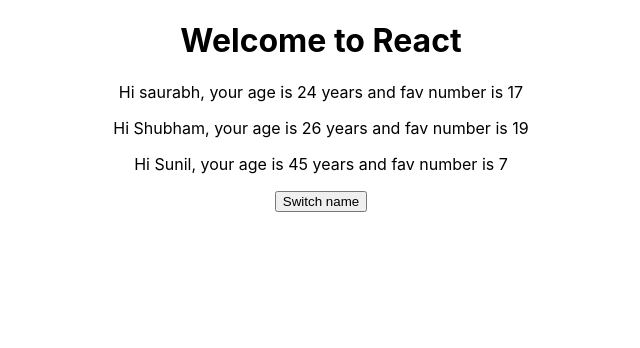
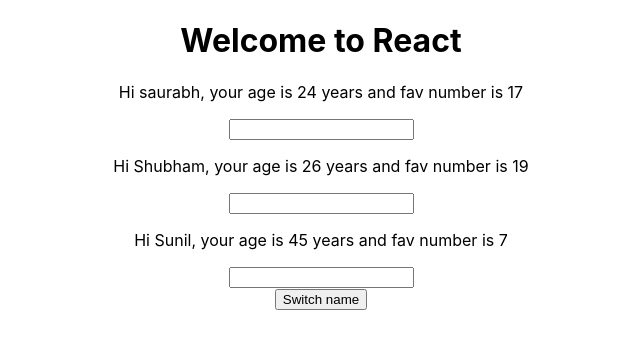
Before and after one commit to UnixLoverSaurabh/react-complete-guide, a React (Create React App) app: page / in a window 1280 px wide. Shown: the top 348 px of the page, without its empty margins (319-959 px from the left). Built offline with nearby package versions, Linux system fonts and the light colour scheme.

Commit message:
two way binding (event.target.value)

```diff
--- a/src/App.js
+++ b/src/App.js
@@ -23,14 +23,16 @@ const App = props => {
       });
     }
 
-    const nameChangeHandler = () => {
+    const nameChangeHandler = (event) => {
       setPersonsState({
         persons : [
           {name : "Gaurabh kumar", age : 23},
           {name : "Kumar", age : 26},
-          {name : "Sunil", age : 46}
+          {name : event.target.value, age : 46}
         ]
       });
+
+      console.log(event.target.value);
     }
 
     return (
@@ -41,7 +43,7 @@ const App = props => {
 
             <Person name={personsState.persons[1].name} age={personsState.persons[1].age} click={nameChangeHandler}> This is children under third person </Person>
 
-            <Person name={personsState.persons[2].name} age={personsState.persons[2].age}/>
+            <Person name={personsState.persons[2].name} age={personsState.persons[2].age} changed={nameChangeHandler}/>
 
             <button onClick={switchNameHandler}>Switch name</button>
         </header>
--- a/src/Person/Person.js
+++ b/src/Person/Person.js
@@ -7,6 +7,8 @@ const person = (props) => {
             <p onClick={props.click}> Hi {props.name}, your age is {props.age} years and fav number is {Math.floor(Math.random() * 20)} </p>
 
             <p>{props.childern} </p>
+
+            <input type="text" onChange={props.changed}/>
         </div>
     );
 };
```
